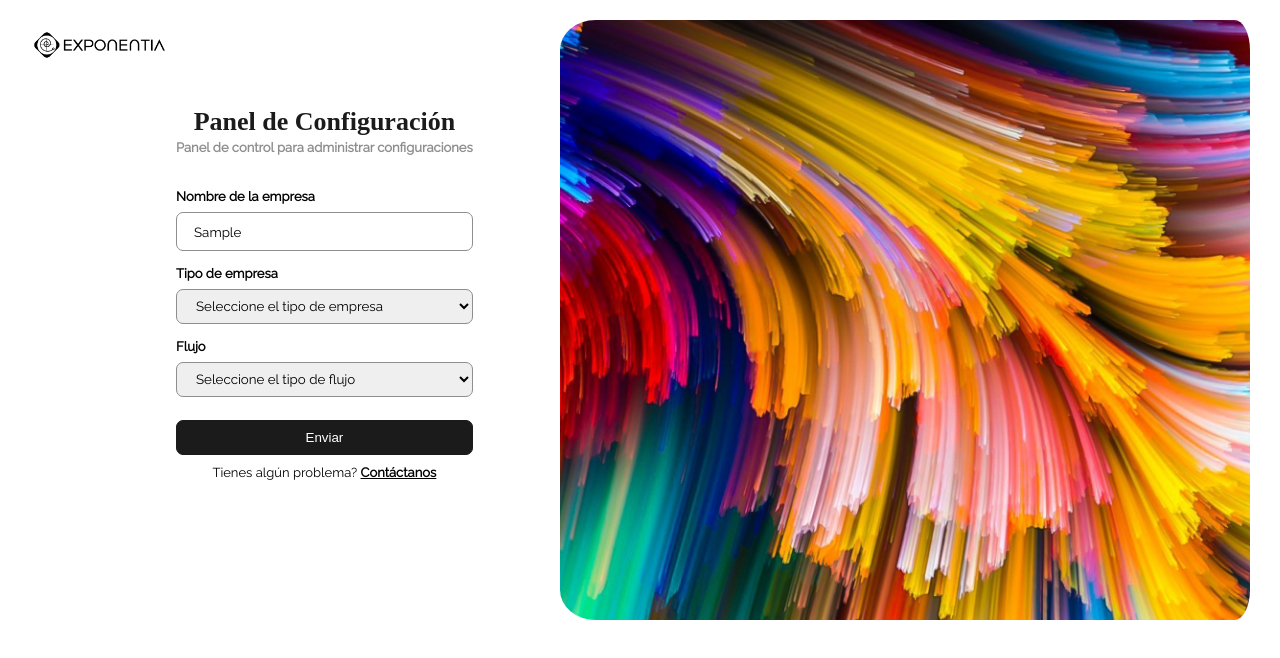
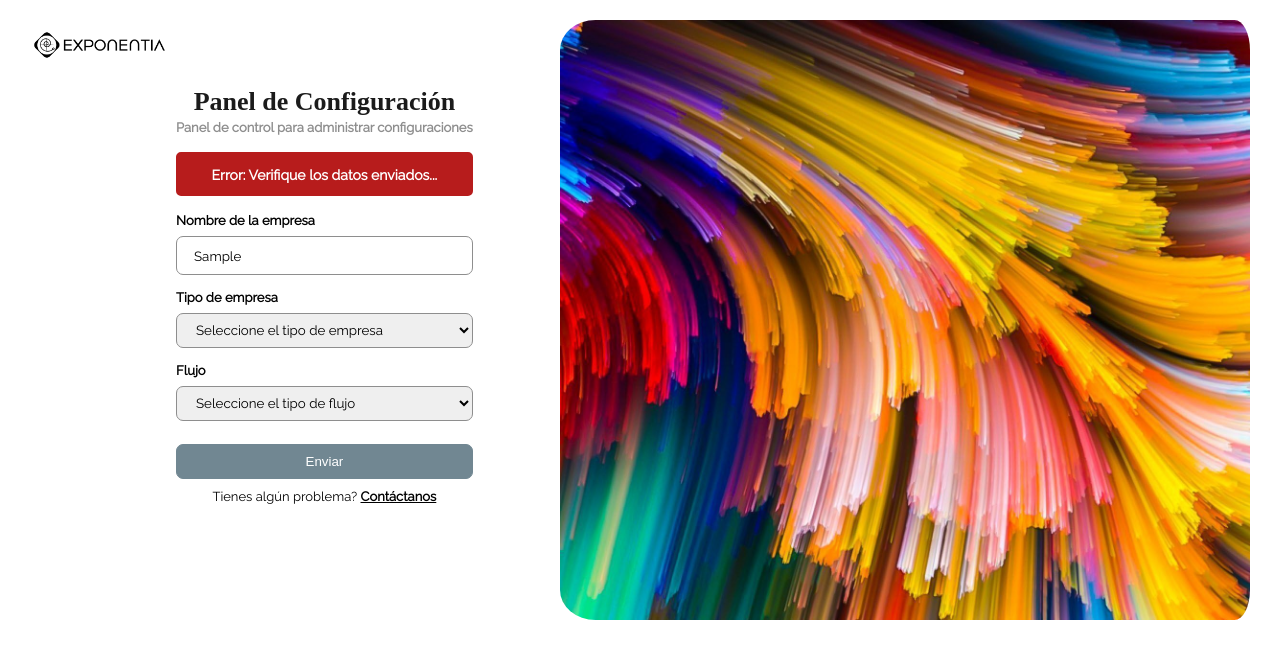
Before and after one commit to Pimed23/configurations-panel, a React (Create React App) app: page / in a window 1280 px wide. Both pictures are taken after typing "Sample" into the empty fields and a click on the button "Enviar". Shown: the top 658 px of the page. Built offline with nearby package versions, Linux system fonts and the light colour scheme; a web font is replaced by a local one.

Commit message:
Manejo de errores

```diff
--- a/src/App.css
+++ b/src/App.css
@@ -21,7 +21,7 @@
 }
 
 .container .container-text {
-    margin: 80px auto;
+    margin: 60px auto;
     padding-right: 80px;
     align-items: center;
 }
--- a/src/App.tsx
+++ b/src/App.tsx
@@ -7,7 +7,7 @@ import { SelectField } from './components/SelectField';
 import { HeaderField } from './components/HeaderField';
 import { SubmitButton } from './components/SubmitButton';
 import { FooterField } from './components/FooterField';
-// import { MessageField } from './components/MessageField';
+import { MessageField } from './components/MessageField';
 
 // Opciones de la lista Tipo de empresa
 const businessTypeList = [
@@ -39,6 +39,8 @@ const autoReplyCompleteList = [
 function App() {
 
     // States
+    const [formSended, setFormSended] = useState<boolean>(false);
+    const [isValid, setIsValid] = useState<boolean>(false);
     const [businessName, setBusinessName] = useState('');
     const [businessType, setBusinessType] = useState<string>('def');
     const [flowType, setFlowType] = useState<string>('def');
@@ -85,15 +87,27 @@ function App() {
 
         // Manejo de errores
         if(businessName === '') {
+            setIsValid(false);
             console.log('Error: Ingrese el Nombre de la Empresa...');
         } else if(businessType === 'def') {
+            setIsValid(false);
             console.log('Error: Seleccione el Tipo de Empresa...');
         } else if(flowType === 'def') {
+            setIsValid(false);
             console.log('Error: Seleccione el Flujo de Empresa...');
         } else if((flowType === 'rya' || flowType === 'res') && autoReplyType === 'def') {
+            setIsValid(false);
             console.log('Error: Seleccione el campo Auto respuesta...');
+        } else {
+            console.log('Setting true...');
+            setIsValid(true);
         }
 
+        setFormSended(true);
+        setTimeout(() => {
+            setFormSended(false)}, 4000);
+
+        console.log(isValid);
         console.log(Object.fromEntries(data.entries()));
     }
 
@@ -108,7 +122,15 @@ function App() {
                         subtitle = 'Panel de control para administrar configuraciones'
                     />
 
-                    <form onSubmit={handleSubmit}>
+                    {formSended &&
+                        <MessageField
+                            type = {isValid ? 'Exito:' : 'Error:' }
+                            message = {isValid ? 'Se envio su respuesta' : 'Verifique los datos enviados...'}
+                            messageClass = {isValid ? 'message-success' : 'message-fail'}
+                        />
+                    }
+
+                    <form onSubmit = {handleSubmit}>
                         <InputField
                             title = 'Nombre de la empresa'
                             message = 'Inserte el nombre de la empresa'
@@ -137,6 +159,7 @@ function App() {
 
                         <SubmitButton
                             title = 'Enviar'
+                            disableBtn = {formSended ? true : false}
                         />
                     </form>
 
--- a/src/components/MessageField.tsx
+++ b/src/components/MessageField.tsx
@@ -1,8 +1,20 @@
+import '../styles/MessageField.css';
 
-const MessageField = () => {
-  return (
-    <div>ErrorField</div>
-  )
+interface MessageFieldProps {
+    type: string;
+    message: string;
+    messageClass: string;
+}
+
+const MessageField = (props: MessageFieldProps) => {
+
+    const {type, message, messageClass} = props;
+
+    return (
+        <div className={messageClass}>
+            <label className='message-text'>{type} {message}</label>
+        </div>
+    );
 }
 
 export {MessageField};
--- a/src/components/SubmitButton.tsx
+++ b/src/components/SubmitButton.tsx
@@ -3,15 +3,20 @@ import '../styles/SubmitButton.css'
 // Props del componente SubmitButton
 interface SubmitButtonProps {
     title: string;
+    disableBtn: boolean;
 }
 
 const SubmitButton = (props: SubmitButtonProps) => {
 
-    const {title} = props;
+    const {title, disableBtn} = props;
 
     return (
         <div className='SubmitButton'>
-            <button className='btn' type='submit'>{title}</button>
+            <button
+                className='btn'
+                type='submit'
+                disabled={disableBtn}
+            >{title}</button>
         </div>
     )
 }
--- /dev/null
+++ b/src/styles/MessageField.css
@@ -0,0 +1,24 @@
+.message-fail {
+    padding-top: 10px;
+    padding-bottom: 10px;
+    border: 2px solid #b71c1c;
+    background-color: #b71c1c;
+    font-weight: bold;
+    border-radius: 5px;
+}
+
+.message-success {
+    padding-top: 10px;
+    padding-bottom: 10px;
+    border: 2px solid #4c8c4a;
+    background-color: #4c8c4a;
+    border-radius: 5px;
+}
+
+.message-text {
+    width: 100%;
+    font-family: 'Raleway', sans-serif;
+    font-size: 14px;
+    color: white;
+    font-weight: bold;
+}
--- a/src/styles/SubmitButton.css
+++ b/src/styles/SubmitButton.css
@@ -9,4 +9,16 @@
     border: 1.5px solid #1b1b1b;
     color: white;
     background-color: #1b1b1b;
+    transition-duration: 0.4s;
 }
+
+.SubmitButton .btn:hover {
+    background-color: black;
+    cursor: pointer;
+}
+
+.SubmitButton .btn:disabled {
+    background-color: #718792;
+    border: 1.5px solid #718792;
+    cursor: not-allowed;
+}
```
